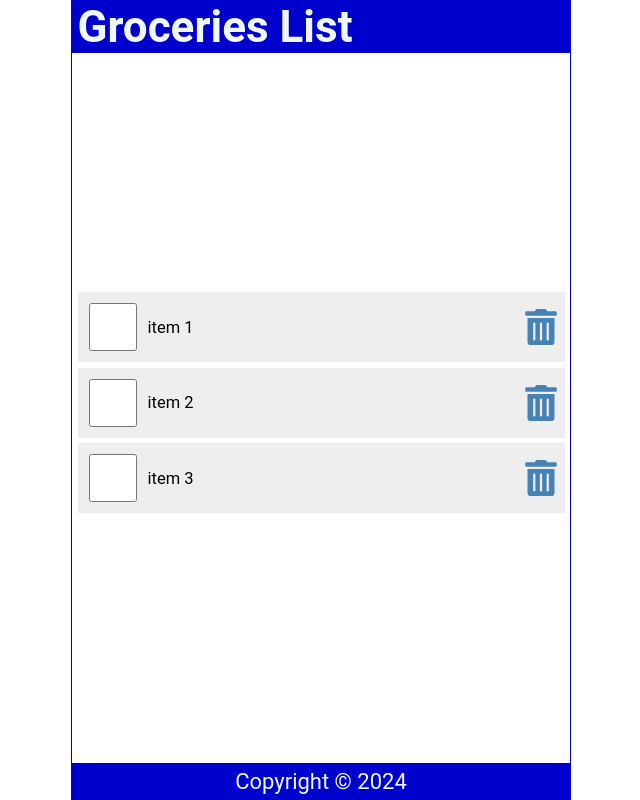
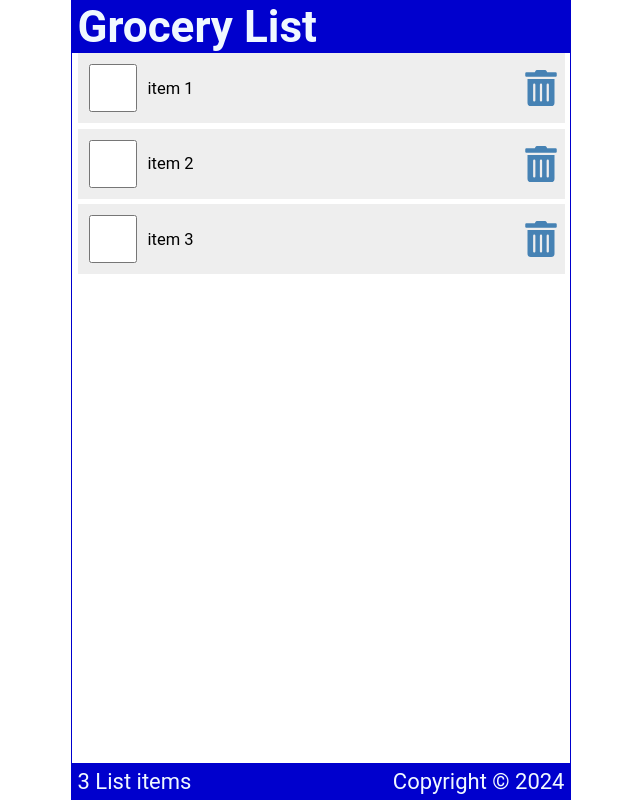
Before and after one commit to jnat01/react01, a React (Create React App) app: page / in a window 1280 px wide. Shown: the whole page, without its empty margins (319-959 px from the left). Built offline with nearby package versions, Linux system fonts and the light colour scheme.

Commit message:
C8 props and prop drilling

```diff
--- a/src/App.js
+++ b/src/App.js
@@ -1,15 +1,57 @@
 // import logo from './logo.svg';
 // import './App.css'; // Moved some of it to the index.css
+import { React, useState } from 'react'
 import Header from './Header'
 import Content from './Content'
 import Footer from './Footer'
 
 function App() {
+  const [items, setItems] = useState([
+    {
+      id: 1,
+      checked: false,
+      item: 'item 1'
+    },
+    {
+      id: 2,
+      checked: false,
+      item: 'item 2'
+    },
+    {
+      id: 3,
+      checked: false,
+      item: 'item 3'
+    },
+  ])
+
+  const handleCheck = (id) => {
+    const listItems = items.map((item) =>
+      item.id === id ? { ...item, checked: !item.checked } : item
+    )
+    setItems(listItems)
+    localStorage.setItem('shoppingList', JSON.stringify(listItems))
+  }
+
+  const handleDelete = (id) => {
+    const listItems = items.filter((item) => item.id !== id)
+
+    setItems(listItems)
+    localStorage.setItem('shoppingList', JSON.stringify(listItems))
+  }
+
   return (
     <div className="App">
-      <Header />
-      <Content />
-      <Footer />
+      <Header
+        title='Grocery List'
+      />
+      <Content
+        items={items}
+        handleCheck={handleCheck}
+        handleDelete={handleDelete}
+      />
+      <Footer
+        length={items.length}
+      />
     </div>
   );
 }
--- a/src/Content.js
+++ b/src/Content.js
@@ -1,68 +1,19 @@
-import { React, useState} from 'react'
-import { FaTrashAlt } from 'react-icons/fa'
+import { React } from 'react'
+import ItemList from './ItemList'
 
-const Content = () => {
-  const [items, setItems] = useState([
-    {
-      id: 1,
-      checked: false,
-      item: 'item 1'
-    },
-    {
-      id: 2,
-      checked: false,
-      item: 'item 2'
-    },
-    {
-      id: 3,
-      checked: false,
-      item: 'item 3'
-    },
-  ])
-
-  const handleCheck = (id) => {
-    const listItems = items.map((item) =>
-      item.id === id ? { ...item, checked: !item.checked } : item
-    )
-    setItems(listItems)
-    localStorage.setItem('shoppingList', JSON.stringify(listItems))
-  }
-
-  const handleDelete = (id) => {
-    const listItems = items.filter((item) => item.id !== id)
-
-    setItems(listItems)
-    localStorage.setItem('shoppingList', JSON.stringify(listItems))
-  }
-
+const Content = ({
+  items,
+  handleCheck,
+  handleDelete,
+}) => {
   return (
     <main>
       {items.length ? (
-        <ul>
-          {items.map((item) => (
-            <li
-              key={item.id}
-              className='item'
-            >
-              <input
-                type='checkbox'
-                checked={item.checked}
-                onChange={() => handleCheck(item.id)}
-              />
-              <label
-                style={item.checked ? {textDecoration: 'line-through'} : null}
-                onDoubleClick={() => handleCheck(item.id)}
-              >
-                {item.item}
-              </label>
-              <FaTrashAlt
-                role='button'
-                tabIndex='0'
-                onClick={() => handleDelete(item.id)}
-              />
-            </li>
-          ))}
-        </ul>
+        <ItemList
+          items={items}
+          handleCheck={handleCheck}
+          handleDelete={handleDelete}
+        />
       ) : (
         <div>
           Nothing on your list
--- a/src/Footer.js
+++ b/src/Footer.js
@@ -1,13 +1,18 @@
 import React from 'react'
 
-const Footer = () => {
+const Footer = ({
+  length,
+}) => {
   const today = new Date()
 
   return (
     <footer>
-      <p>
+      <div>
+        {length} List {length === 1 ? 'item' : 'items'}
+      </div>
+      <div>
         Copyright &copy; {today.getFullYear()}
-      </p>
+      </div>
     </footer>
   )
 }
--- a/src/Header.js
+++ b/src/Header.js
@@ -1,11 +1,15 @@
 import React from 'react'
 
-const Header = () => {
+const Header = ({ title }) => {
   return (
     <header>
-      <h1>Groceries List</h1>
+      <h1>{ title }</h1>
     </header>
   )
 }
 
+Header.defaultProps = {
+  title: 'Default title'
+}
+
 export default Header
--- /dev/null
+++ b/src/ItemList.js
@@ -0,0 +1,23 @@
+import React from 'react'
+import LineItem from './LineItem'
+
+const ItemList = ({
+  items,
+  handleCheck,
+  handleDelete,
+}) => {
+  return (
+    <ul>
+      {items.map((item) => (
+        <LineItem
+          key={`line-item-${item.id}`}
+          item={item}
+          handleCheck={handleCheck}
+          handleDelete={handleDelete}
+        />
+      ))}
+    </ul>
+  )
+}
+
+export default ItemList
--- /dev/null
+++ b/src/LineItem.js
@@ -0,0 +1,35 @@
+import React from 'react'
+import { FaTrashAlt } from 'react-icons/fa'
+
+const LineItem = ({
+  item,
+  handleCheck,
+  handleDelete,
+}) => {
+  return (
+    <li
+      key={item.id}
+      className='item'
+    >
+      <input
+        type='checkbox'
+        checked={item.checked}
+        onChange={() => handleCheck(item.id)}
+      />
+      <label
+        style={item.checked ? {textDecoration: 'line-through'} : null}
+        onDoubleClick={() => handleCheck(item.id)}
+      >
+        {item.item}
+      </label>
+      <FaTrashAlt
+        role='button'
+        tabIndex='0'
+        onClick={() => handleDelete(item.id)}
+        aria-label={`Delete ${item.item}`}
+      />
+    </li>
+  )
+}
+
+export default LineItem
--- a/src/index.css
+++ b/src/index.css
@@ -44,7 +44,7 @@ main {
   display: flex;
   flex-direction: column;
   flex-grow: 1;
-  justify-content: center;
+  justify-content: flex-start;
   align-items: center;
   overflow-y: auto;
 }
@@ -54,8 +54,9 @@ footer {
   padding: 0.25em;
   background-color: mediumblue;
   color: aliceblue;
-  display: grid;
-  place-content: center;
+  display: flex;
+  justify-content: space-between;
+  /* place-content: center; */
 }
 
 ul {
```
